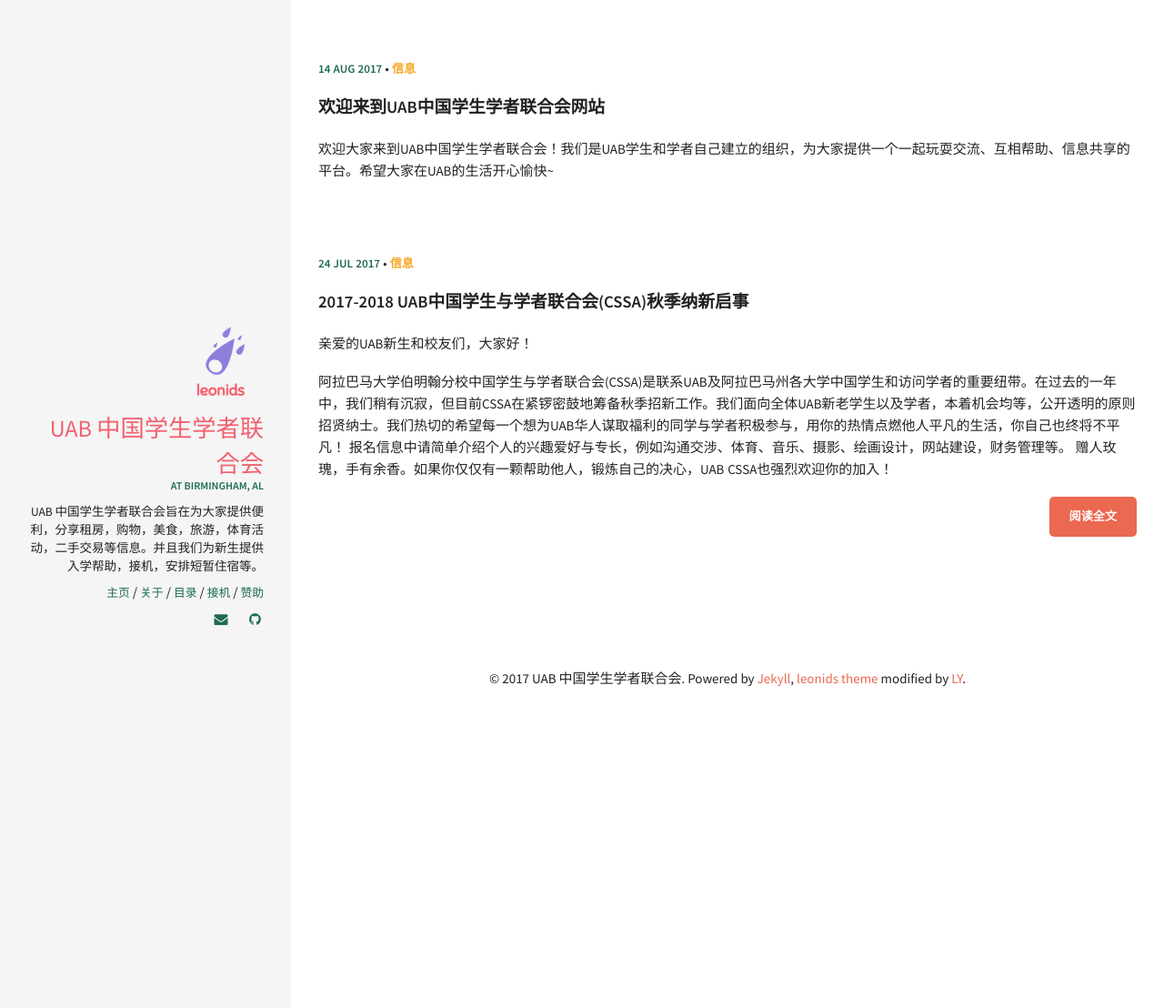
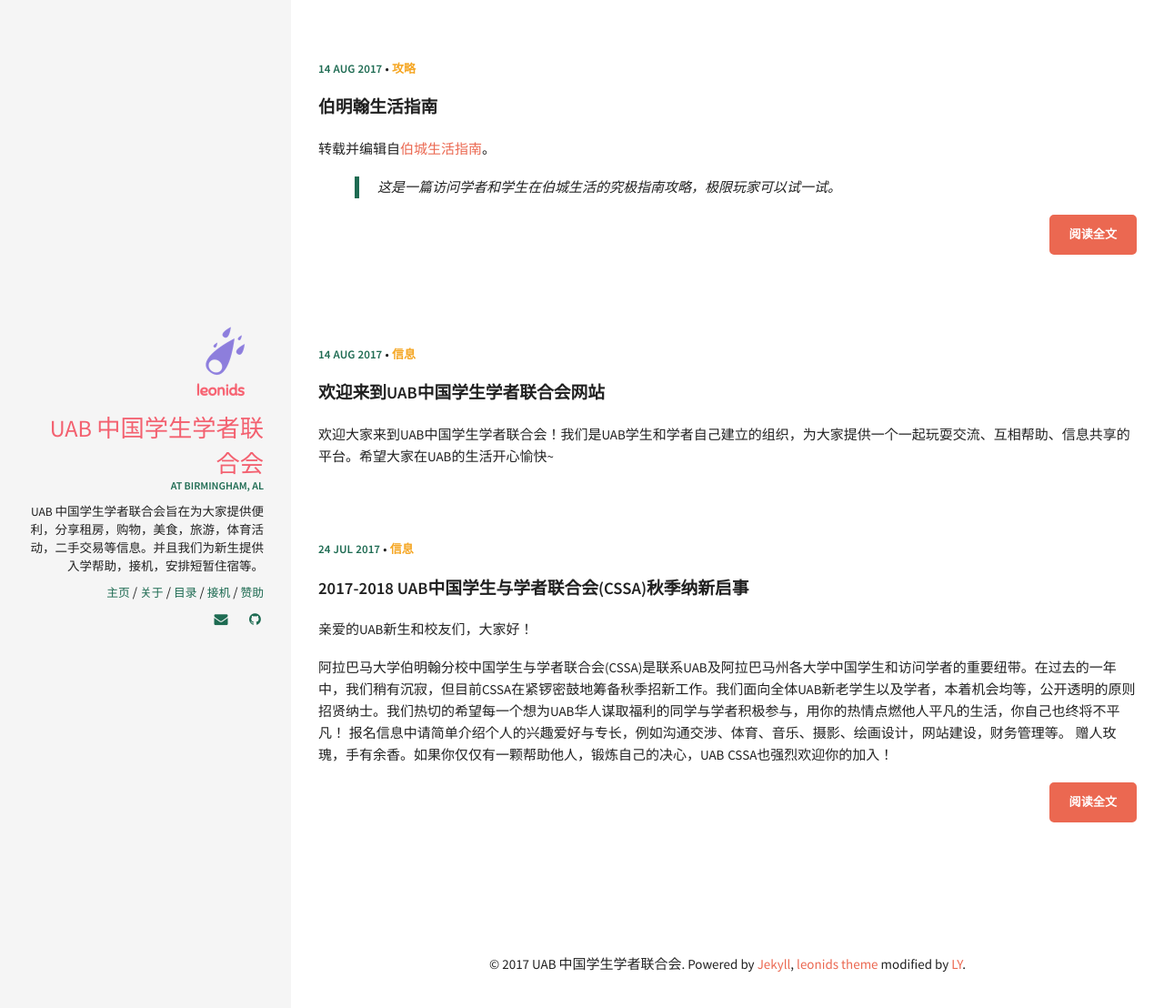
Before and after one commit to sctongye/uabcssa.github.io, a Jekyll site: the page built from index.html, in a window 1280 px wide. Shown: the top 1108 px of the page at 91% size. Built offline with Jekyll 4.4.1, drawn with Linux system fonts in a browser that asks for light colours; some of the changed lines change nothing that is shown.

Commit message:
update a new post

```diff
--- /dev/null
+++ b/_posts/2017-08-14-live-in-Birmingham.md
@@ -0,0 +1,93 @@
+---
+layout: post
+title:  "伯明翰生活指南"
+post_author: LY
+date:   2017-08-14 13:30:00
+categories: [攻略]
+comments: false
+---
+
+转载并编辑自[伯城生活指南](https://yuyangmars.wordpress.com/2016/11/01/%E4%BC%AF%E5%9F%8E%E7%94%9F%E6%B4%BB%E6%8C%87%E5%8D%97/)。
+
+> 这是一篇访问学者和学生在伯城生活的究极指南攻略，极限玩家可以试一试。
+
+<!--more-->
+
+### 出发前
+
+- 对伯明翰有个初步认识，了解工作，住宿，以及机场之间的距离。
+- 安排好货币兑换，请带足2个月的房租和生活费（总过不会超过$3000）。
+- 寻找住宿:
+住宿种类，house，apartment，condo。
+house 一般是房主自己出租，三室一厅大约$1200／月。但水，电，网有可能需要自己单独支付，不包含在房租中。
+apartment 和 condo 都是国内的楼房公寓，condo 一般是由产权的户主出租，apartment 归公司管理，一般不带家具，带家具的贵。校外价格便宜，例如，目前中国村600两室一厅（无家具），电费和网费自己单交，电费估计一个月$100左右。带家具的贵很多，校外一般600～700一个单间，校内900～1000一个单间。这里说的是公司出租的公寓，不是校内的学生公寓。
+在国内时，不方便租房，要多打听。国外很多公寓，不允许没有SSN号的人租住，遇到这样的房子，就算了，另找其他的。
+- 带好国内驾驶证，可以来美国开车三个月。
+- 飞机尽量选择delta的，行李一般可以托运2个箱子，有些其他美国航空公司的低价格票会不让托运行李，买时注意。注意肯定要在芝加哥或者底特律转机。
+- 在国内时可以办理电信美洲公司的电话卡，网站是[https://www.ctexcel.us](https://www.ctexcel.us)，在购买页面输入推荐码：`WGXZ`，你会得到$10话费。卡可以寄到国内，然后临走前开通就成，已经到国外的也可以购买，ups寄送到你的住址。
+- 联系接机，航班都在晚上9点以后达到，请联系实验室或者认识的人接机。或者叫出租，电话是：205-222-2222，网站是 [http://www.birminghamyellowcab.com/](http://www.birminghamyellowcab.com/)
+
+伯城几乎没有公共交通，请准备好打车或者来这里就买车，否则出行极不方便。
+
+### 到达时
+
+- 对于访问学者和博士后，先去图书馆二层的 international house 办理来访手续，然后带着护照和DS2019以及推荐信，先去办理社保号SSN，打车去或者叫人带你去。能第一天办完就不拖到第二天，SSN 非常有用，开信用卡，学驾照。对于学生，请按学校要求进行登记。
+- 尽量早日去银行开户，checking account。如果长期呆在这里，可以再办理个 saving account，但是美国很多银行的年利率是0.01%，基本等于没有利息，利息还需要扣税。然后请务必办理支票本。
+- 如果周末到达的话，先去 Walmart 超市购物，买买买，买吃的最重要，国内带有 visa 或者 master 标志的信用卡可以在 Walmart 消费。但注意 master 卡不能在 COSTCO 消费，所以尽量带 visa 的信用卡来美。
+
+> 出去时身上少带现金，不要超过百元。有乞丐管你要钱$3-$5的，不理他们就可以。若是持枪要钱包，请把钱包给他，扔到远一些的地方让他捡，趁机逃跑。
+
+### 开始在伯城生活
+
+1. 夜晚降临不要出去，在校工作很晚，请叫校车护送。网址在这里：[https://www.uab.edu/blazerexpress/safety-escort](https://www.uab.edu/blazerexpress/safety-escort)
+2. 房租用支票付款，第一次有可能没有支票可以用于付款，这时要使用 money order 付款，需要去学校不远处的邮局兑换。
+3. 校内没有统一的会议通知系统，想要知道哪有会议信息，自己去各个教学楼找。
+4. 有了 SSN 号码就可以办理信用卡了，第一张信用卡开 [discover](https://refer.discover.com/s/azdx2) 的最低能拿到$1500的额度，额度少没关系，主要是能用，经常刷，积累信用。开卡后三个月内至少刷一次卡，你就可以得到$50 gift card。
+5. 学英语很重要，学校有组织 [community english class](https://www.uab.edu/education/esl/community-english-classes)，在 education building，另外非常非常多的教会也有英语学习活动，可以来到这里后打听关注一下。
+6. 与学校的 international house （国际中心）保持联系，有问题就去骚扰他们。
+7. 学车考驾照可以在网上预约，这样到了就可以考，不用排队（据说）。 [http://www.alea.gov/Home/](http://www.alea.gov/Home/)
+
+
+### 租车
+
+两个常用的网站：
+
+[https://www.hertz.com/rentacar/reservation/](https://www.hertz.com/rentacar/reservation/)
+
+[https://www.enterprise.com/en/home.html](https://www.enterprise.com/en/home.html)
+
+enterprise 有周末特惠，三天时间很便宜，但要注意，所有网上显示的价格都不包含保险，例如：$9.99的周末特惠，每天的保险在$25左右。所以三天的总费用一共加起来至少要$120~$130。
+
+租车人要持有<u>国内驾照</u>或者<u>美国的驾照</u>。
+
+### 驾照考试
+
+- 机考: 在伯明翰考驾驶知识非常简单，基本不用复习，考试语言包含繁体中文。
+
+- 路考
+
+路考在伯城没有三次是考不下来的。可以去旁边的塔城（Tuscaloosa）试一试。
+
+路考包含内容都在这个pdf里，Road test guide, [http://www.alea.gov/Documents/Documents/Road_Test_Study_Guide.pdf](http://www.alea.gov/Documents/Documents/Road_Test_Study_Guide.pdf)
+
+一般包含的内容包括：右转，左转，识别红绿灯，并入道路，丁字路转弯，倒车，上坡／下坡停车（考轮胎方向），路边停车，3 point turn，stop sign 和 yield sign。注意随时打转向灯，拐弯、汇入道路时转头看一下盲区。
+
+### 影院剧院
+
+- 校内音乐厅，持 UAB Blazer ID 可以买低价票，也可以关注免费的活动。 [https://www.alysstephens.org/](https://www.alysstephens.org/)
+
+- Carmike
+
+比较多的电影院，很多场次就这么10个人在看，人少，入场选座位很爽。
+
+不要买爆米花和饮料，超级不值。
+
+每周二有特价票 $5（不含3D和巨幕，仅限指定地点）[https://www.carmike.com/tuesdaypromo](https://www.carmike.com/tuesdaypromo)
+
+### 药店
+
+UAB医院附有两个，都在 The Kirklin Clinic Pharmacy of UAB Hospital 的东侧，地址是 Richard Arrington Jr Blvd S （21街）
+
+### Downtown 超市
+
+一共三个离着比较近：Publix, Chai market（亚洲超市）, Western market
```
Also changed, not shown: _sass/pages/_layout.scss (line endings or trailing spaces).
